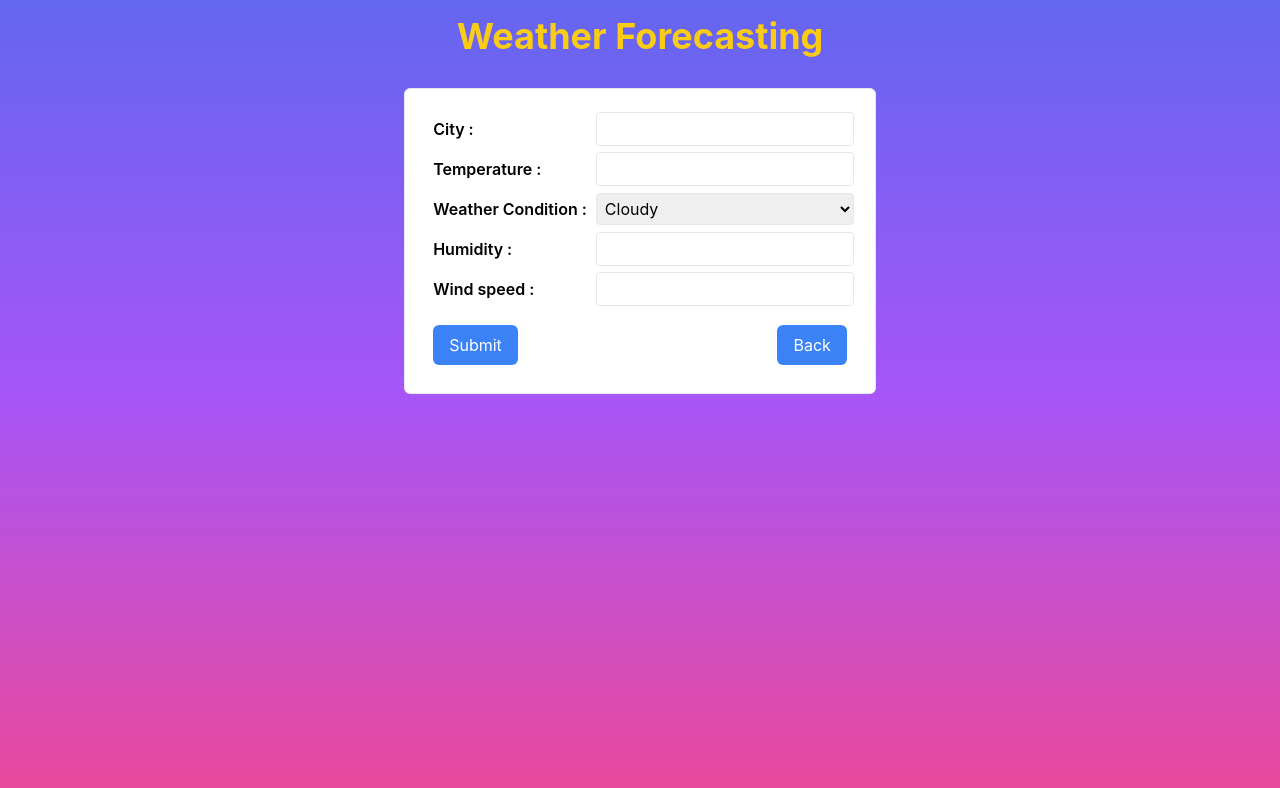
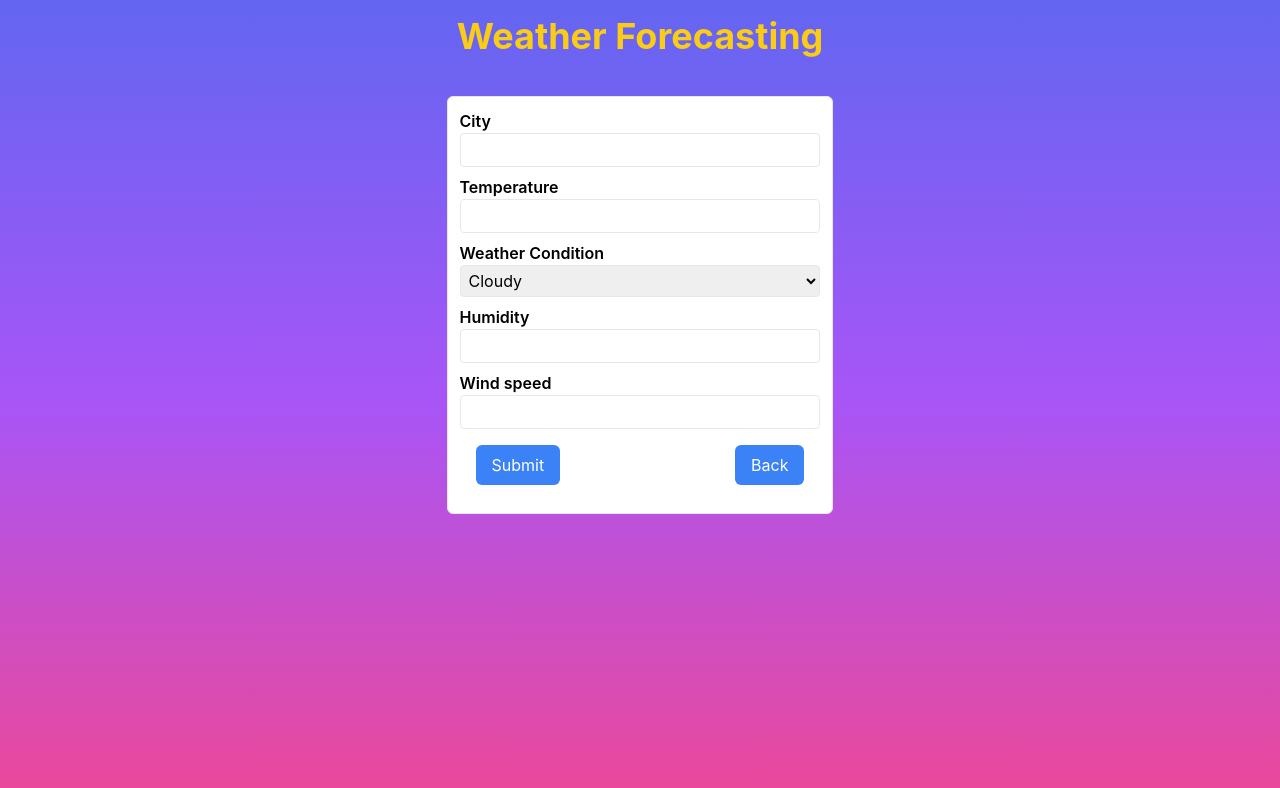
Before and after one commit to Janviashara/Weather-App, a React (Create React App) app in the folder weather/: page /localstorage in a window 1280 px wide. Shown: the top 788 px of the page. Built offline with nearby package versions, Linux system fonts and the light colour scheme.

Commit message:
Complted CRUD operation

```diff
--- a/weather/src/App.js
+++ b/weather/src/App.js
@@ -4,7 +4,7 @@ import Home from "./Component/Home";
 import Weather from "./Component/Weather";
 
 import LocalStorage from "./Component/LocalStorage";
-import Local from "./Component/Local";
+ import Local from "./Component/Local";
 
 function App() {
   return (
@@ -13,13 +13,11 @@ function App() {
         <Routes>
           <Route path="/" element={<Home />} />
           <Route path="/weather" element={<Weather />} />
-          <Route path="/localstorage" element={<LocalStorage />}/>qq
+          <Route path="/localstorage" element={<LocalStorage />} />
         </Routes>
       </BrowserRouter>
 
-
       {/* <Local /> */}
-
     </div>
   );
 }
--- a/weather/src/Component/Form.js
+++ b/weather/src/Component/Form.js
@@ -9,17 +9,7 @@ function Form({ setCity }) {
   const [windspeed, setWindspeed] = useState("");
 
   const inputRef = useRef(null);
-
   const navigate = useNavigate();
-
-  // const handleAddItem = () => {
-  //   if (inputCity) {
-  //     setCity([...items, inputCity]);
-  //     setInputCity("");
-  //   }
-  // };
-
-
   const handleAddItem = () => {
     if (inputCity && temperature && weather && humidity && windspeed) {
       const newCityData = {
@@ -35,10 +25,9 @@ function Form({ setCity }) {
 
         // update localStorage
 
-        localStorage.setItem("(city)", JSON.stringify(updatedCity));
+        localStorage.setItem("city", JSON.stringify(updatedCity));
         return updatedCity;
       });
-
 
       setInputCity("");
       setTemperature("");
@@ -57,52 +46,39 @@ function Form({ setCity }) {
       <p className="text-xl sm:text-4xl font-bold text-center p-4 text-yellow-400">
         Weather Forecasting
       </p>
-      <div className="flex justify-center items-center mt-4 ">
-        <form className="border rounded-md sm:p-3 m-2 sm:m-0 bg-white ">
-          <table className="m-2">
-            <tbody>
-              <tr>
-                <td className="p-2">
-                  <label className="text-xs sm:text-base font-semibold">
-                    City :
-                  </label>
-                </td>
-                <td>
+      <div className="flex justify-center items-center mt-4">
+        <form className="border rounded-md sm:p-3 p-2 m-2 bg-white ">
+          <label className="text-base font-semibold">City </label>
           <input
             type="text"
-                    className="border outline-none p-1 rounded"
+            className="border outline-none p-1 rounded mb-2 w-full"
             value={inputCity}
             ref={inputRef}
             onChange={(e) => setInputCity(e.target.value)}
           />
-                </td>
-              </tr>
 
-              <tr>
-                <td className="p-2">
-                  <label className="text-xs sm:text-base font-semibold">
-                    Temperature :
-                  </label>
-                </td>
-                <td>
+          <br />
+
+          <label className="text-base font-semibold">Temperature </label>
           <input
             type="number"
-                    className="border outline-none p-1 rounded"
+            className="border outline-none p-1 rounded mb-2 w-full"
             value={temperature}
-                    onChange={(e) => setTemperature(e.target.value)}
+            // onChange={(e) => setTemrature(e.target.value)}
+            onChange={(e) => {
+              let value = e.target.value;
+              if (value === "-" || (value >= -99 && value <= 99)) {
+                setTemperature(value);
+              }
+            }}
           />
-                </td>
-              </tr>
+          <br />
 
-              <tr>
-                <td className="p-2">
-                  <label className="text-xs sm:text-base font-semibold">
-                    Weather Condition :
+          <label className="text-base font-semibold mr-3 sm:mr-0">
+            Weather Condition{" "}
           </label>
-                </td>
-                <td>
           <select
-                    className="p-1 outline-none border rounded w-full"
+            className="p-1 outline-none border rounded mb-2 w-full "
             value={weather}
             onChange={(e) => setWeather(e.target.value)}
           >
@@ -113,43 +89,37 @@ function Form({ setCity }) {
             <option value="Thunder">Thunder</option>
             <option value="Wind">Wind</option>
           </select>
-                </td>
-              </tr>
+          <br />
 
-              <tr>
-                <td className="p-2">
-                  <label className="text-xs sm:text-base font-semibold">
-                    Humidity :
-                  </label>
-                </td>
-                <td>
+          <label className="text-base font-semibold">Humidity </label>
+
           <input
             type="number"
-                    className="border outline-none p-1 rounded"
+            className="border outline-none p-1 rounded mb-2 w-full"
             value={humidity}
-                    onChange={(e) => setHumidity(e.target.value)}
+            onChange={(e) => {
+              let value = e.target.value;
+              if (value === "-" || (value >= -99 && value <= 99)) {
+                setHumidity(value);
+              }
+            }}
           />
-                </td>
-              </tr>
 
-              <tr>
-                <td className="p-2">
-                  <label className="text-xs sm:text-base font-semibold">
-                    Wind speed :
-                  </label>
-                </td>
-                <td>
+          <br />
+          <label className="text-base font-semibold">Wind speed </label>
+
           <input
             type="number"
-                    className="border outline-none p-1 rounded"
+            className="border outline-none p-1 rounded w-full"
             value={windspeed}
-                    onChange={(e) => setWindspeed(e.target.value)}
+            onChange={(e) => {
+              let value = e.target.value;
+              if (value === "-" || (value >= -99 && value <= 110)) {
+                setWindspeed(value);
+              }
+            }}
           />
-                </td>
-              </tr>
-
-            </tbody>
-          </table>
+          <br />
           <div className="flex justify-between m-4">
             <button
               type="submit"
--- a/weather/src/Component/LocalStorage.js
+++ b/weather/src/Component/LocalStorage.js
@@ -8,7 +8,7 @@ function LocalStorage() {
 
     useEffect(()=>{
         console.log("Add city :",city)
-        localStorage.setItem("city",JSON.stringify(city));
+        localStorage.setItem("(city)",JSON.stringify(city));
     },[city])
 
 
--- a/weather/src/Component/Weather.js
+++ b/weather/src/Component/Weather.js
@@ -11,6 +11,11 @@ function Weather() {
     weather: "",
     windspeed: "",
   });
+  const [search, setSearch] = useState("");
+  // console.log(cities.filter(city=>city.city.toLowerCase().includes("rajkot")))
+  // const  keys = ["city"]
+  // console.log(cities[1]["city"])
+
 
   const inputRef = useRef(null);
 
@@ -42,13 +47,6 @@ function Weather() {
     setSelectedCity(null); //form hide
   };
 
-  const [records, setRecords] = useState(cities);
-  const handleSearch = (e) => {
-    let query = e.target.value;
-    const newrecords = cities.filter((item) => item.city.includes(query));
-    setRecords(newrecords);
-  };
-
   return (
     <div className="w-full h-full bg-gradient-to-b from-indigo-500 via-purple-500 to-pink-500">
       <div className="block sm:flex mx-auto">
@@ -57,7 +55,8 @@ function Weather() {
           placeholder="Enter your city"
           className="border w-64 sm:w-full rounded-xl p-3 sm:mx-3 mx-2 mt-6 outline-none"
           ref={inputRef}
-          onChange={handleSearch}
+          value={search}
+          onChange={(e) => setSearch(e.target.value)}
         />
 
         <Link to={"/localstorage"}>
@@ -71,31 +70,39 @@ function Weather() {
         Weather Forecasting Data
       </p>
 
-      <div className="m-3 overflow-x-auto">
+      <div className="overflow-x-auto p-2 ">
         <table className="w-full border">
           <thead className="bg-gray-300">
             <tr className="text-center">
               <th className="px-4 py-3">No.</th>
               <th className="px-4 py-3">City</th>
               <th className="px-4 py-3">Temperature</th>
+              <th className="px-4 py-3">Weather Condition</th>
               <th className="px-4 py-3">Humidity</th>
-              <th className="px-4 py-3">Weather Condition</th>
               <th className="px-4 py-3">Wind Speed</th>
               <th className="px-4 py-3">Update</th>
               <th className="px-4 py-3">Delete</th>
             </tr>
           </thead>
+
           <tbody>
-            {cities.map((city, index) => (
+
+            {cities.filter((city) =>city.city.toLowerCase().includes(search.toLowerCase())).length === 0 ?
+             //.filter((city) => city.toLowerCase().includes(search.toLowerCase()))
+            ( <p className="font-bold text-2xl p-1 text-nowrap">Enter valid city</p>) :
+             (cities
+              .filter((city) =>city.city.toLowerCase().includes(search.toLowerCase()))
+               .map((city, index) => (
                 <tr
                   key={index}
                   className="text-center border even:bg-gray-200 odd:bg-slate-100"
                 >
+
                   <td>{index}</td>
                   <td>{city.city}</td>
                   <td>{city.temperature}°C</td>
+                  <td>{city.weather}</td>
                   <td>{city.humidity}%</td>
-                <td>{city.weather}</td>
                   <td>{city.windspeed} km/h</td>
                   <td className="px-4 py-2">
                     <button
@@ -112,14 +119,17 @@ function Weather() {
                         const updatedCity = [...cities]; // Create a copy of the array
                         updatedCity.splice(index, 1);
                         setCities(updatedCity);
-                      localStorage.setItem("city", JSON.stringify(updatedCity));
+                        localStorage.setItem(
+                          "city",
+                          JSON.stringify(updatedCity)
+                        );
                       }}
                     >
                       Delete
                     </button>
                   </td>
                 </tr>
-            ))}
+              )))}
           </tbody>
         </table>
       </div>
@@ -131,49 +141,53 @@ function Weather() {
               Update Weather Data
             </p>
 
-            <table className="w-full">
-              <tbody>
-                <tr className="mb-4">
-                  <td className="text-sm font-semibold text-gray-700">City:</td>
-                  <td>
+            <form
+              className="w-full"
+              onSubmit={(e) => {
+                e.preventDefault();
+                if (
+                  !formData.city ||
+                  !formData.temperature ||
+                  !formData.humidity ||
+                  !formData.windspeed
+                ) {
+                  alert("All fields are required!");
+                  return;
+                }
+              }}
+            >
+              <label className="text-base font-semibold text-gray-700">
+                City{" "}
+              </label>
               <input
                 type="text"
                 name="city"
-                      value={formData.city} //hold to the current data
+                value={formData.city || ""} //hold to the current data
                 onChange={handleChange}
                 className="w-full p-2 border rounded-lg"
-                      required
               />
-                  </td>
-                </tr>
-                <tr className="mb-4">
-                  <td className="text-sm font-semibold text-gray-700">
-                    Temperature:
-                  </td>
-                  <td>
+              <br />
+              <label className="text-base font-semibold text-gray-700">
+                Temperature
+              </label>
               <input
                 type="number"
                 name="temperature"
                 max={2}
                 min={1}
-                      value={formData.temperature}
+                value={formData.temperature || ""}
                 onChange={handleChange}
-                      className="w-full p-2 border rounded-lg"
-                      required
+                className="w-full p-2 border rounded-lg m-1"
               />
-                  </td>
-                </tr>
-                <tr className="mb-4">
-                  <td className="text-sm font-semibold text-gray-700">
-                    Weather Condition:
-                  </td>
-                  <td>
+              <br />
+              <label className="text-base font-semibold text-gray-700">
+                Weather Condition
+              </label>
               <select
                 name="weather"
                 value={formData.weather}
                 onChange={handleChange}
-                      className="w-full p-2 border rounded-lg"
-                      required
+                className="w-full p-2 border rounded-lg m-1"
               >
                 <option value="Cloudy">Cloudy</option>
                 <option value="Sunny">Sunny</option>
@@ -182,43 +196,31 @@ function Weather() {
                 <option value="Thunder">Thunder</option>
                 <option value="Wind">Wind</option>
               </select>
-                  </td>
-                </tr>
-                <tr className="mb-4">
-                  <td className="text-sm font-semibold text-gray-700">
-                    Humidity:
-                  </td>
-                  <td>
+              <br />
+              <label className="text-base font-semibold text-gray-700">
+                Humidity
+              </label>
               <input
                 type="number"
                 name="humidity"
-                      value={formData.humidity}
+                value={formData.humidity || ""}
                 onChange={handleChange}
-                      className="w-full p-2 border rounded-lg"
-                      required
+                className="w-full p-2 border rounded-lg m-1"
               />
-                  </td>
-                </tr>
-                <tr className="mb-4">
-                  <td className="text-sm font-semibold text-gray-700">
-                    Wind Speed:
-                  </td>
-                  <td>
+              <br />
+              <label className="text-base font-semibold text-gray-700">
+                Wind Speed
+              </label>
               <input
                 type="number"
                 name="windspeed"
-                      value={formData.windspeed}
+                value={formData.windspeed || ""}
                 onChange={handleChange}
-                      className="w-full p-2 border rounded-lg"
-                      required
+                className="w-full p-2 border rounded-lg m-1"
               />
-                  </td>
-                </tr>
-              </tbody>
-            </table>
-
               <div className="flex justify-between mt-6">
                 <button
+                  type="submit"
                   onClick={handleUpdate}
                   className="bg-indigo-600 text-white sm:p-3 p-2 rounded-lg hover:bg-indigo-700 w-full sm:w-auto"
                 >
@@ -231,6 +233,7 @@ function Weather() {
                   Cancel
                 </button>
               </div>
+            </form>
           </div>
         </div>
       )}
```
Also changed, not shown: weather/src/Component/Extra.js (added, +69 -0 lines), weather/src/Component/Input.js (+7 -0 lines), weather/src/Component/Local.js (+32 -15 lines). Lines whose indentation alone changed are shown as unchanged.
